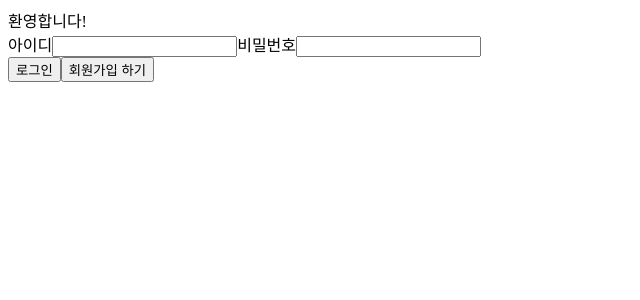
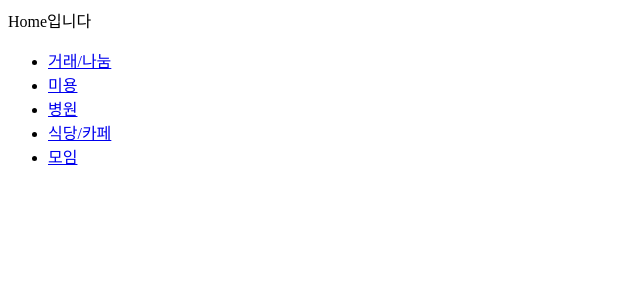
Before and after one commit to hyebin829/cardtoon, a React app in the folder client/: page / in a window 1280 px wide. Shown: the top 300 px of the page, without its empty margins (0-640 px from the left). Built offline with nearby package versions, Linux system fonts and the light colour scheme.

Commit message:
Chore: 메뉴 라우팅 추가

```diff
--- a/client/src/App.js
+++ b/client/src/App.js
@@ -4,9 +4,14 @@ import LoginPage from './pages/login';
 import Home from './pages/home';
 import SignUpPage from './pages/signup';
 import React from 'react';
+import FoodListPage from './pages/foodlist';
+import BeautyListPage from './pages/beautylist';
+import HospitalListPage from './pages/hospitallist';
+import MeetListPage from './pages/meetlist';
+import ShareListPage from './pages/sharelist';
 
 const App = () => {
-  const [isLoggedIn, setIsLoggedIn] = useState(false);
+  const [isLoggedIn, setIsLoggedIn] = useState(true);
   return (
     <>
       <Router>
@@ -17,6 +22,11 @@ const App = () => {
             exact
           />
           <Route path="/signup" element={<SignUpPage />} exact />
+          <Route path="/sharelist" element={<ShareListPage />} />
+          <Route path="/beautylist" element={<BeautyListPage />} />
+          <Route path="/hospitallist" element={<HospitalListPage />} />
+          <Route path="/foodlist" element={<FoodListPage />} />
+          <Route path="/meetlist" element={<MeetListPage />} />
         </Routes>
       </Router>
     </>
--- a/client/src/components/Menu.js
+++ b/client/src/components/Menu.js
@@ -0,0 +1,29 @@
+import React from 'react';
+import styled from 'styled-components';
+import { Router, Route, Routes, Link } from 'react-router-dom';
+
+const Menu = () => {
+  return (
+    <>
+      <ul>
+        <li>
+          <Link to="/sharelist">거래/나눔</Link>
+        </li>
+        <li>
+          <Link to="/beautylist">미용</Link>
+        </li>
+        <li>
+          <Link to="/hospitallist">병원</Link>
+        </li>
+        <li>
+          <Link to="/foodlist">식당/카페</Link>
+        </li>
+        <li>
+          <Link to="/meetlist">모임</Link>
+        </li>
+      </ul>
+    </>
+  );
+};
+
+export default Menu;
--- /dev/null
+++ b/client/src/pages/foodlist.js
@@ -0,0 +1,7 @@
+import React from 'react';
+
+const FoodListPage = () => {
+  return <div>FoodListPage.</div>;
+};
+
+export default FoodListPage;
--- a/client/src/pages/home.js
+++ b/client/src/pages/home.js
@@ -1,9 +1,15 @@
 import React, { useState } from 'react';
 import { Route } from 'react-router';
 import LoginPage from './login';
+import Menu from '../components/Menu';
 
 const Home = () => {
-  return <div>Home입니다</div>;
+  return (
+    <>
+      <div>Home입니다</div>
+      <Menu />
+    </>
+  );
 };
 
 export default Home;
```
Also changed, not shown: client/src/pages/foodcontent.js (added, +7 -0 lines).
